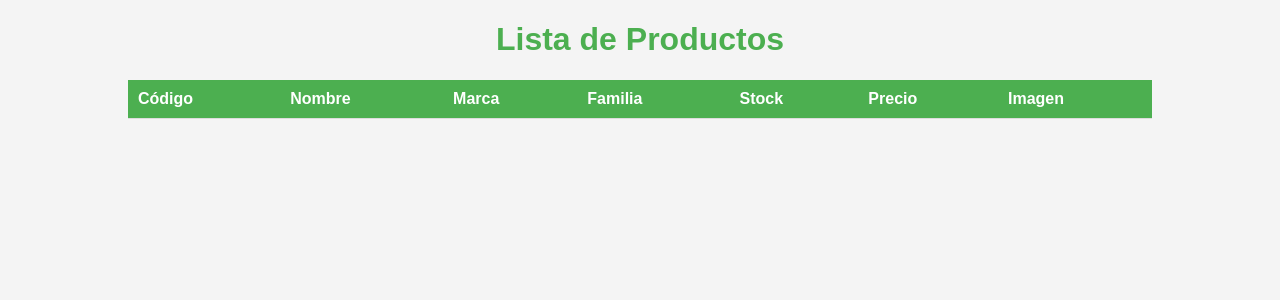
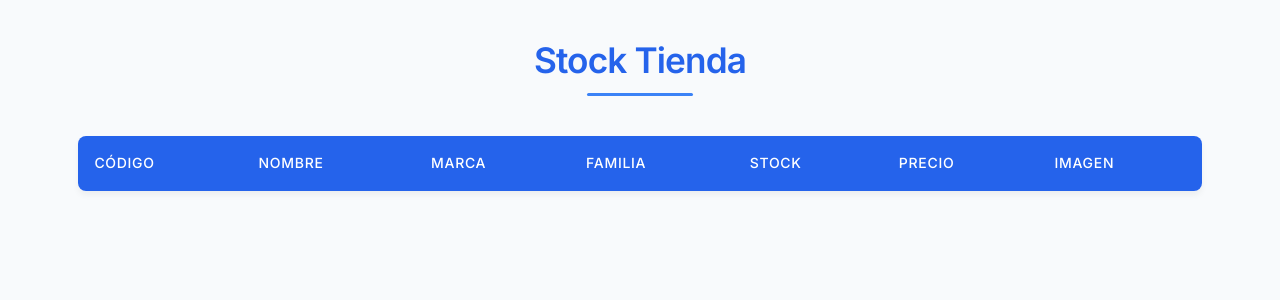
Before and after one commit to Samuu19/chamba, a Flask app: template templates/index.html in a window 1280 px wide. Shown: the top 300 px of the page. Run offline with Flask 3, Linux system fonts and the light colour scheme; the template is opened without the code that fills it, so the values that code supplies are empty.

Commit message:
new styles

```diff
--- a/templates/index.html
+++ b/templates/index.html
@@ -3,46 +3,137 @@
   <head>
     <meta charset="UTF-8" />
     <meta name="viewport" content="width=device-width, initial-scale=1.0" />
-    <title>Lista de Productos</title>
+    <title>Stock en tienda</title>
+    <link rel="preconnect" href="https://fonts.googleapis.com" />
+    <link rel="preconnect" href="https://fonts.gstatic.com" crossorigin />
+    <link
+      href="https://fonts.googleapis.com/css2?family=Inter:wght@300;400;500;600;700&display=swap"
+      rel="stylesheet"
+    />
     <style>
-      body {
-        font-family: Arial, sans-serif;
-        background-color: #f4f4f4;
+      :root {
+        --primary-blue: #2563eb;
+        --secondary-blue: #3b82f6;
+        --light-blue: #dbeafe;
+        --background: #f8fafc;
+        --text-color: #1e293b;
+        --border-color: #e2e8f0;
+      }
+
+      * {
         margin: 0;
         padding: 0;
-        color: #333;
+        box-sizing: border-box;
       }
+
+      body {
+        font-family: "Inter", system-ui, -apple-system, BlinkMacSystemFont,
+          "Segoe UI", Roboto, Oxygen, Ubuntu, Cantarell, sans-serif;
+        background-color: var(--background);
+        color: var(--text-color);
+        line-height: 1.6;
+        padding: 2rem 1rem;
+      }
+
+      .header {
+        margin-bottom: 2.5rem;
+        text-align: center;
+      }
+
       h1 {
-        text-align: center;
-        color: #4caf50;
+        font-size: 2.2rem;
+        font-weight: 600;
+        color: var(--primary-blue);
+        letter-spacing: -0.025em;
+        position: relative;
+        display: inline-block;
+        padding-bottom: 0.5rem;
       }
+
+      h1::after {
+        content: "";
+        position: absolute;
+        bottom: 0;
+        left: 25%;
+        width: 50%;
+        height: 3px;
+        background-color: var(--secondary-blue);
+        border-radius: 2px;
+      }
+
       table {
-        width: 80%;
-        margin: 20px auto;
+        width: 90%;
+        max-width: 1200px;
+        margin: 0 auto;
         border-collapse: collapse;
+        border-radius: 8px;
+        overflow: hidden;
+        box-shadow: 0 4px 6px rgba(0, 0, 0, 0.05);
+        background-color: white;
       }
+
       th,
       td {
-        padding: 10px;
+        padding: 1rem;
         text-align: left;
-        border-bottom: 1px solid #ddd;
       }
+
       th {
-        background-color: #4caf50;
+        background-color: var(--primary-blue);
         color: white;
+        font-weight: 500;
+        text-transform: uppercase;
+        font-size: 0.875rem;
+        letter-spacing: 0.05em;
       }
+
+      tr:nth-child(even) {
+        background-color: var(--light-blue);
+      }
+
+      tr:not(:last-child) td {
+        border-bottom: 1px solid var(--border-color);
+      }
+
       tr:hover {
-        background-color: #f5f5f5;
+        background-color: rgba(219, 234, 254, 0.7);
       }
+
       img {
-        width: 50px;
-        height: auto;
-        border-radius: 5px;
+        width: 80px;
+        height: 80px;
+        object-fit: cover;
+        border-radius: 6px;
+        box-shadow: 0 2px 4px rgba(0, 0, 0, 0.1);
+        transition: transform 0.2s ease;
+      }
+
+      img:hover {
+        transform: scale(1.1);
+      }
+
+      @media (max-width: 768px) {
+        table {
+          width: 100%;
+        }
+
+        th,
+        td {
+          padding: 0.75rem 0.5rem;
+          font-size: 0.875rem;
+        }
+
+        img {
+          width: 60px;
+          height: 60px;
+        }
       }
     </style>
   </head>
   <body>
-    <h1>Lista de Productos</h1>
+    <header class="header">
+      <h1>Stock Tienda</h1>
+    </header>
     <table>
       <thead>
         <tr>
```
